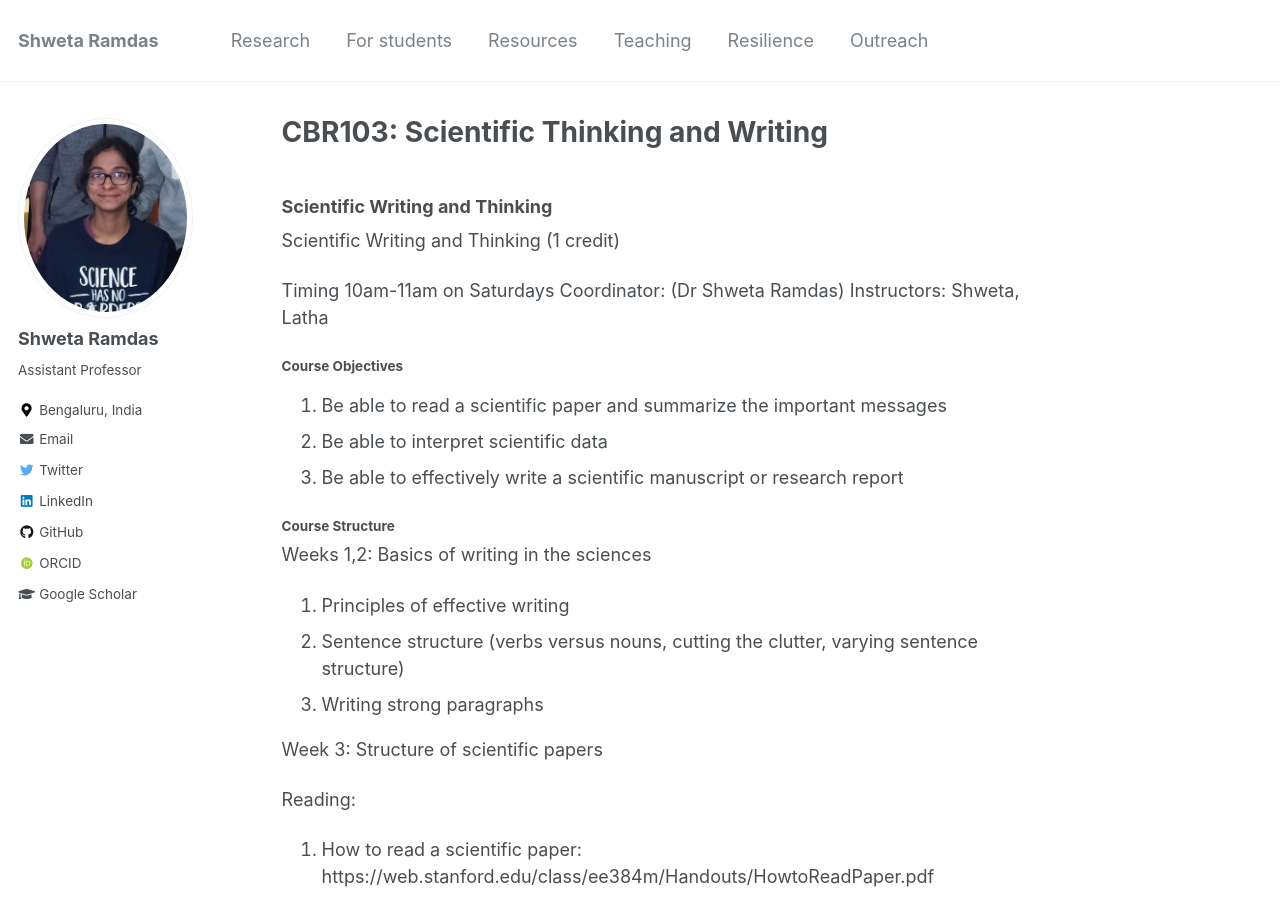
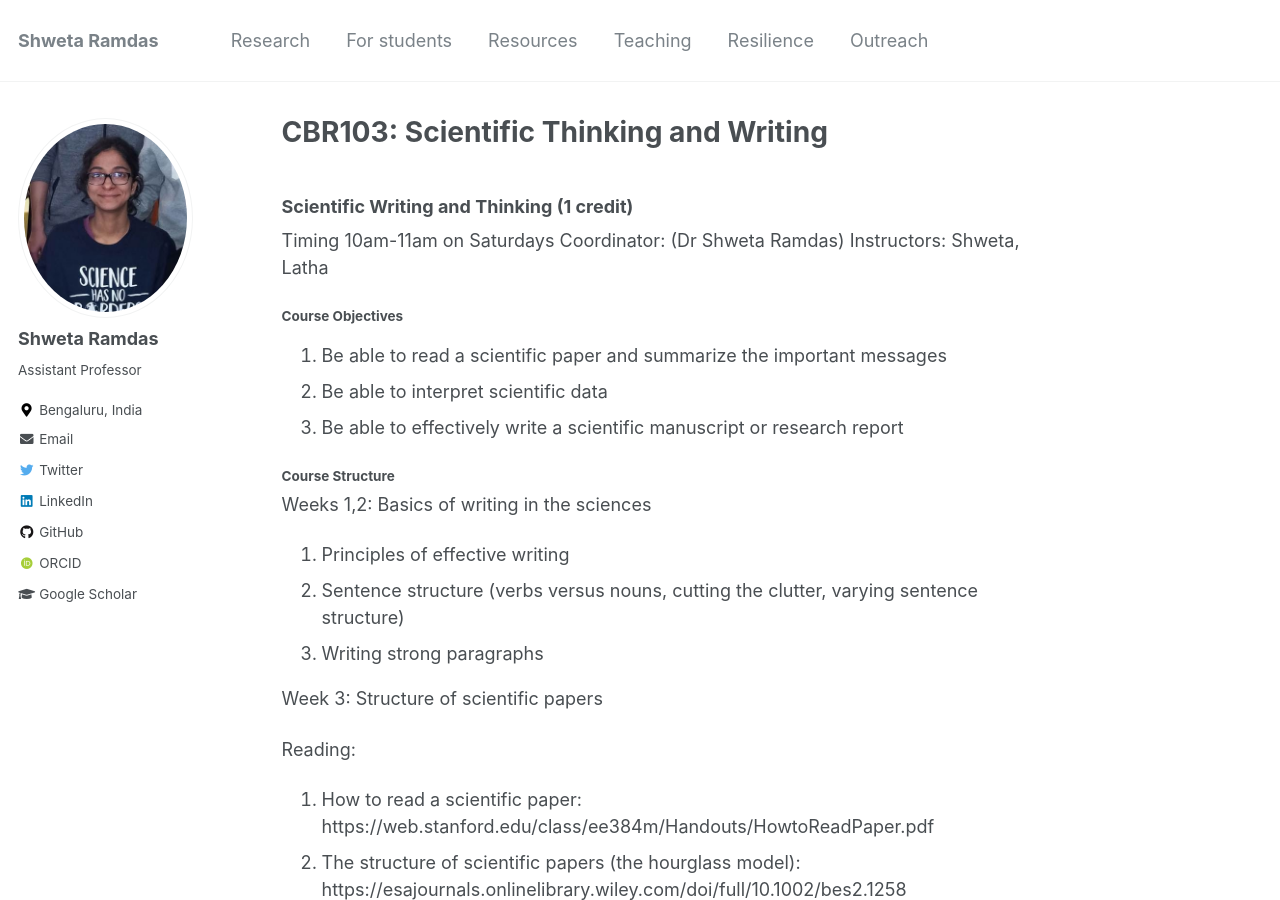
Before and after one commit to shwetaramdas/shwetaramdas.github.io, a Jekyll site: the page built from _pages/cbr103.md, in a window 1280 px wide and 900 px high. Built offline with Jekyll 4.4.1, drawn with Linux system fonts in a browser that asks for light colours; some web fonts are replaced.

Commit message:
Update cbr103.md

```diff
--- a/_pages/cbr103.md
+++ b/_pages/cbr103.md
@@ -3,8 +3,7 @@
 layout: single-portfolio
 ---
 
-### Scientific Writing and Thinking
-Scientific Writing and Thinking (1 credit)
+### Scientific Writing and Thinking (1 credit)
 
 Timing 10am-11am on Saturdays
 Coordinator: (Dr Shweta Ramdas)
```
